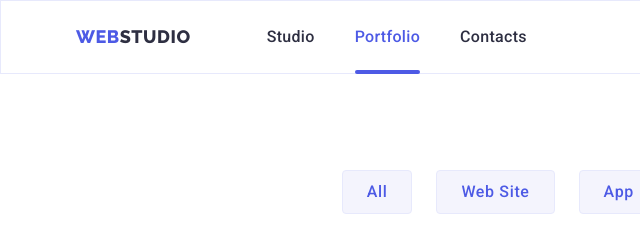
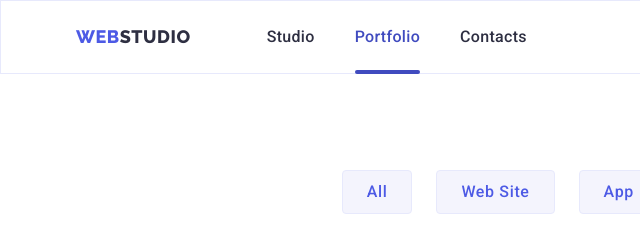
Before and after one commit to phistashka/goit-markup-hw-05, a plain HTML site: page portfolio.html in a window 1280 px wide. Shown: the top 240 px of the page, 0-640 px from the left. Drawn offline with nearby package versions, Linux system fonts and the light colour scheme.

Commit message:
Updates2.hw-05

```diff
--- a/css/styles.css
+++ b/css/styles.css
@@ -57,7 +57,7 @@ img {
 
 .active-link::after{
   content: "";
-  background: var(--primary-brand);
+  background: var(--pressed-state);
   height: 4px;
   width: 100%;
 border-radius: 2px;
@@ -67,13 +67,13 @@ left: 0;
 
 }
 .links-header .active-link{
-  color: var(--primary-brand);
+  color: var(--pressed-state);
 }
 
 .list-links:hover,
 .list-links:focus {
   text-decoration: none;
-  color: var(--primary-brand);
+  color: var(--pressed-state);
 }
 
 .address-mail {
```
